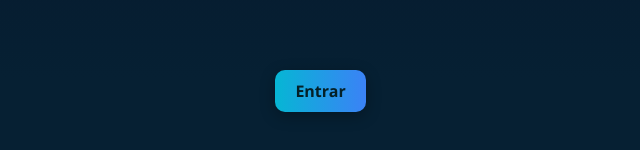
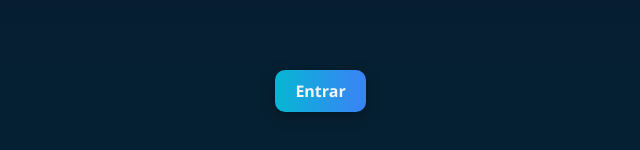
Before and after one commit to antonio809/analisesclinicas, a plain HTML site: page index.html in a window 1280 px wide. Shown: the part 402-552 px from the top of the page, 211-851 px from the left. Drawn offline with Linux system fonts and the light colour scheme.

Commit message:
Acabou, pelo amor de Jesus Cristo...

```diff
--- a/index.html
+++ b/index.html
@@ -25,7 +25,7 @@
             padding: 10px 20px;
             font-size: 16px;
             background: linear-gradient(90deg, #06b6d4, #3b82f6); /* gradiente azul */
-            color: #042027;
+            color: whitesmoke;
             border: none;
             border-radius: 10px;
             cursor: pointer;
```
